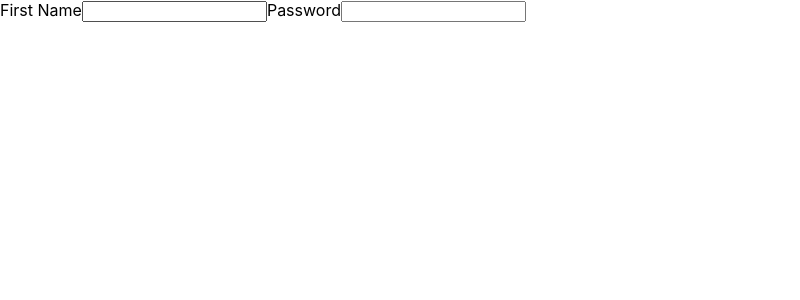
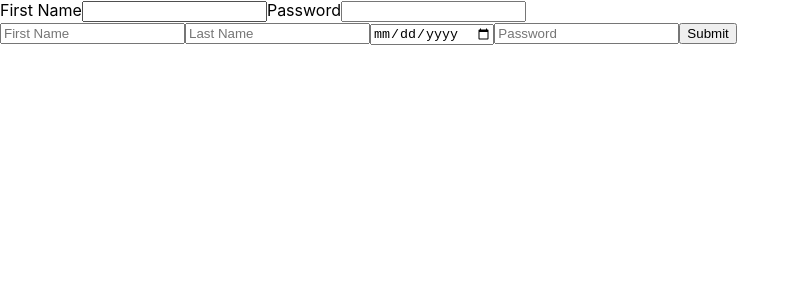
Before and after one commit to sailormoonvicky/react-hooks-exercise, a React (Create React App) app: page / in a window 1280 px wide. Shown: the top 300 px of the page, without its empty margins (0-800 px from the left). Built offline with nearby package versions, Linux system fonts and the light colour scheme.

Commit message:
add profile form

```diff
--- a/src/App.js
+++ b/src/App.js
@@ -2,7 +2,7 @@
 import './App.css';
 import React, { useState } from "react";
 
-function App() {
+function ObjectState() {
 
   const [formState, setFormState] = useState({});
 
@@ -39,8 +39,60 @@
       </form>
     </div>
   )
-
-
 }
 
-export default App;
+export function EditProfile() {
+  const [profile, setProfile] = useState({});
+
+  const handleChange = ({ target }) => {
+    const {name, value} = target;
+    // const name=target.name
+    // const value=target.value
+
+    setProfile(prevProfile => ({
+      ...prevProfile,
+      [name]:value
+    }));
+  };
+
+  const handleSubmit = (event) => {
+    event.preventDefault();
+    alert(JSON.stringify(profile, '', 2));
+  };
+
+  return (
+    <form onSubmit={handleSubmit}>
+      <input
+        value={profile.firstName || ''}
+        name="firstName"
+        type="text"
+        placeholder="First Name"
+        onChange = {handleChange}
+      />
+      <input
+        value={profile.lastName || ''}
+        type="text"
+        name="lastName"
+        placeholder="Last Name"
+        onChange = {handleChange}
+      />
+      <input
+        value={profile.bday || ''}
+        type="date"
+        name="bday"
+        onChange = {handleChange}
+      />
+      <input
+        value={profile.password || ''}
+        type="password"
+        name="password"
+        placeholder="Password"
+        onChange = {handleChange}
+      />
+      <button type="submit">Submit</button>
+    </form>
+
+  );
+}
+
+export default ObjectState;
--- a/src/index.js
+++ b/src/index.js
@@ -1,13 +1,15 @@
 import React from 'react';
 import ReactDOM from 'react-dom/client';
 import './index.css';
-import App from './App';
+import ObjectState, {EditProfile} from './App';
 import reportWebVitals from './reportWebVitals';
+
 
 const root = ReactDOM.createRoot(document.getElementById('root'));
 root.render(
   <React.StrictMode>
-    <App />
+    <ObjectState />
+    <EditProfile />
   </React.StrictMode>
 );
 
```
